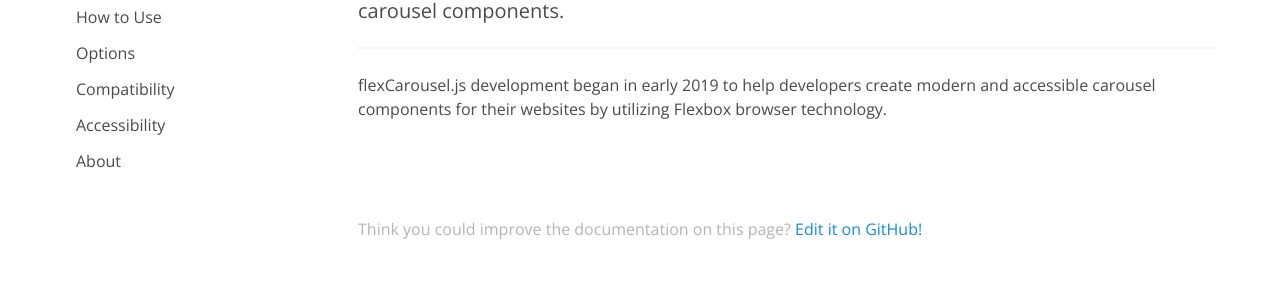
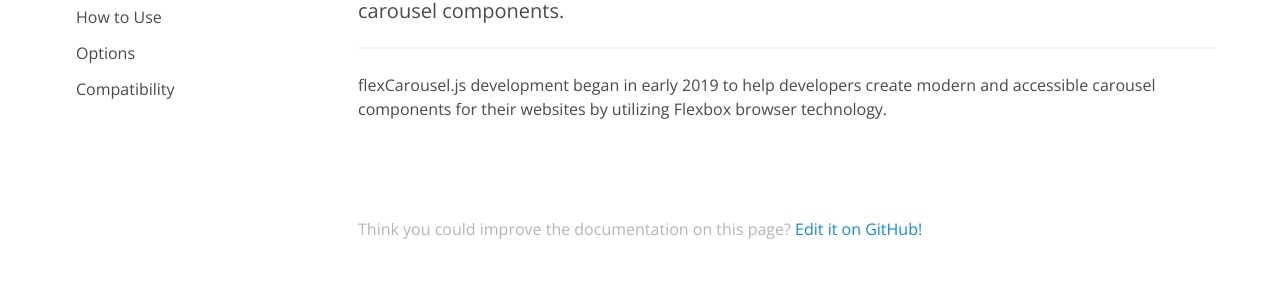
Before and after one commit to tomhrtly/flexCarousel.js, a Jekyll site: the page built from docs/docs/introduction.html, in a window 1280 px wide. Shown: the part 247-555 px from the top of the page. Built offline with Jekyll 4.4.1, drawn with Linux system fonts in a browser that asks for light colours; nearby versions of some CDN libraries.

Commit message:
Remove links

```diff
--- a/docs/_layouts/docs.html
+++ b/docs/_layouts/docs.html
@@ -19,8 +19,6 @@
                 <li><a href="{{ site.url }}/docs/how-to-use/">How to Use</a></li>
                 <li><a href="{{ site.url }}/docs/options/">Options</a></li>
                 <li><a href="{{ site.url }}/docs/compatibility/">Compatibility</a></li>
-                <li><a href="{{ site.url }}/docs/accessibility/">Accessibility</a></li>
-                <li><a href="{{ site.url }}/docs/about/">About</a></li>
               </ul>
             </aside>
           </div>
```
